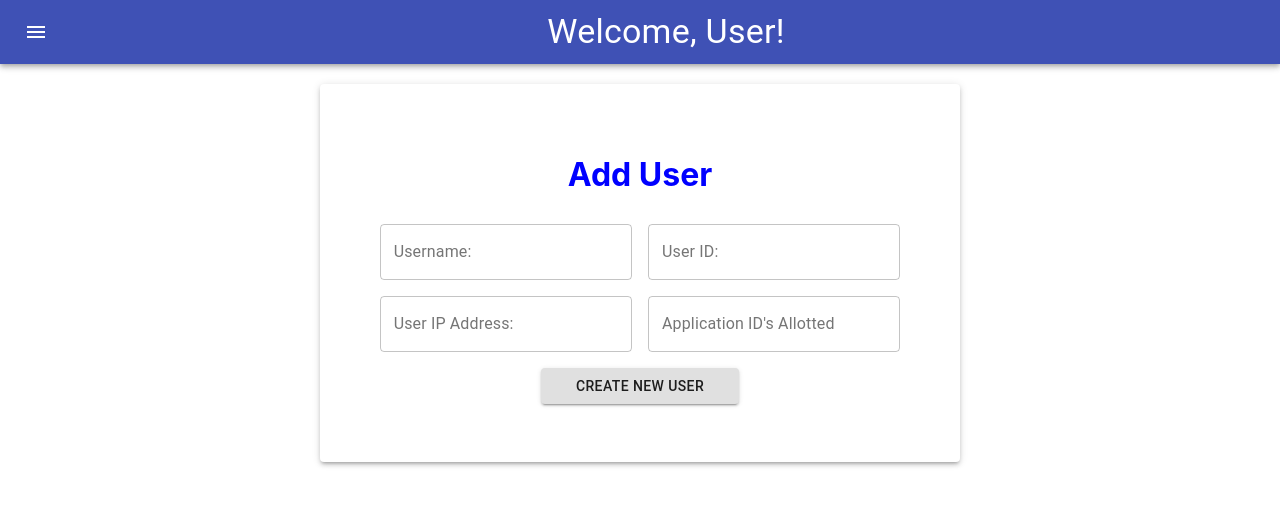
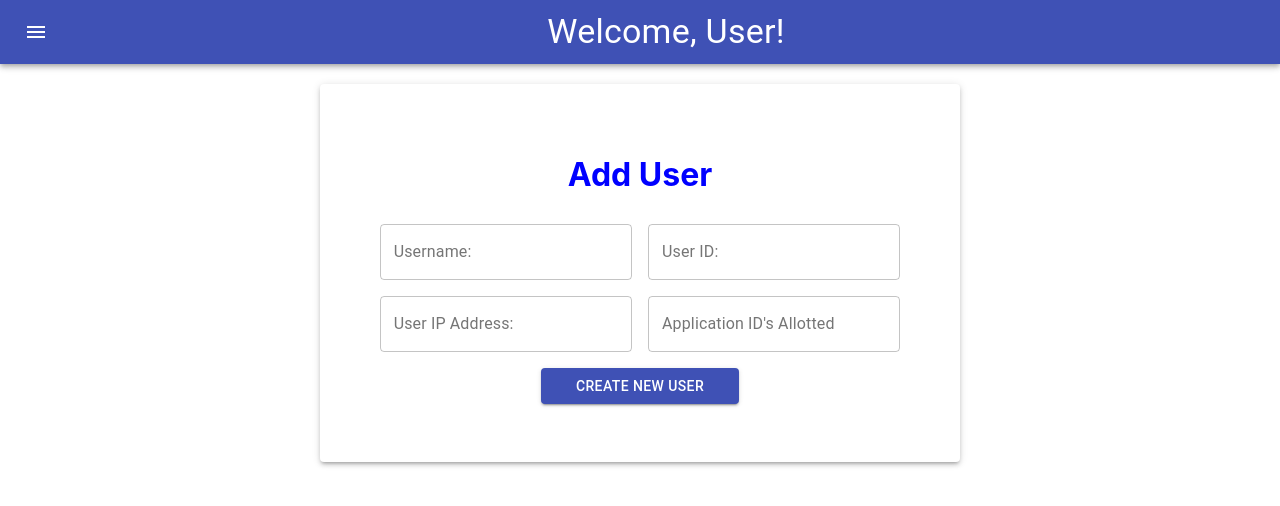
Before and after one commit to Jll92510/OurProject, a React (Create React App) app in the folder front-end-project/: page / in a window 1280 px wide. Shown: the top 506 px of the page. Built offline with nearby package versions, Linux system fonts and the light colour scheme.

Commit message:
Functionality added to the front end for storing information

```diff
--- a/front-end-project/src/components/List.js
+++ b/front-end-project/src/components/List.js
@@ -19,6 +19,12 @@ export default function List(){
     const[IP,setIP] = useState('')
     const[AppID,setAppID] = useState('')
     const classes = useStyles();
+
+    const handleClick =(e) => {
+        e.preventDefault()
+        const list = {name, ID, IP, AppID}
+        console.log(list)
+    }
 
     return (
     <Container>
@@ -46,7 +52,7 @@ export default function List(){
                 onChange = {(e) => setAppID(e.target.value)}
     />
 
-    <Button variant="contained">
+    <Button variant="contained" color ="primary" onClick = {handleClick}>
     Create New User
     </Button>
 
```
Also changed, not shown: front-end-project/src/components/Appbar.js (+14 -1 lines).
